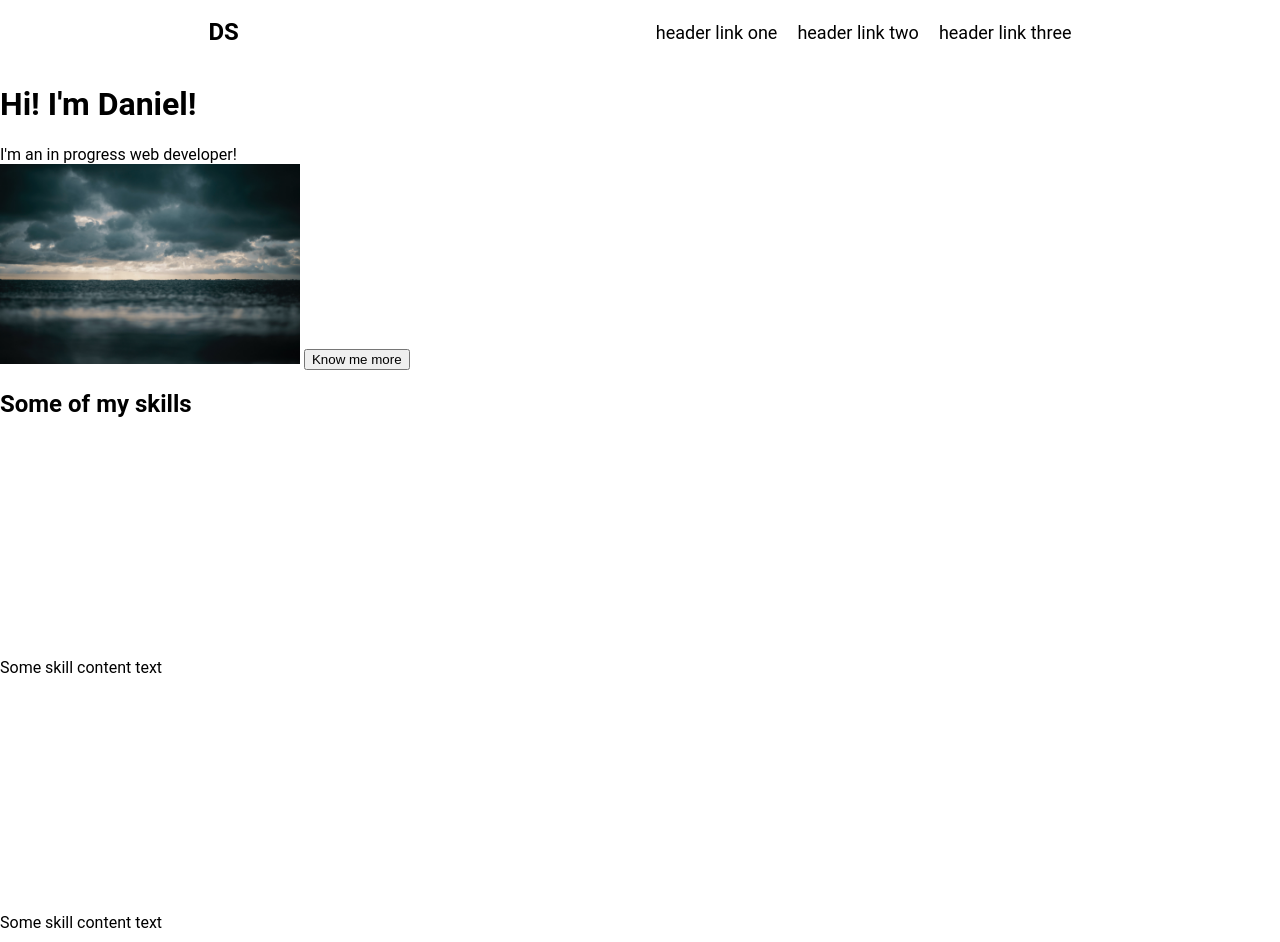
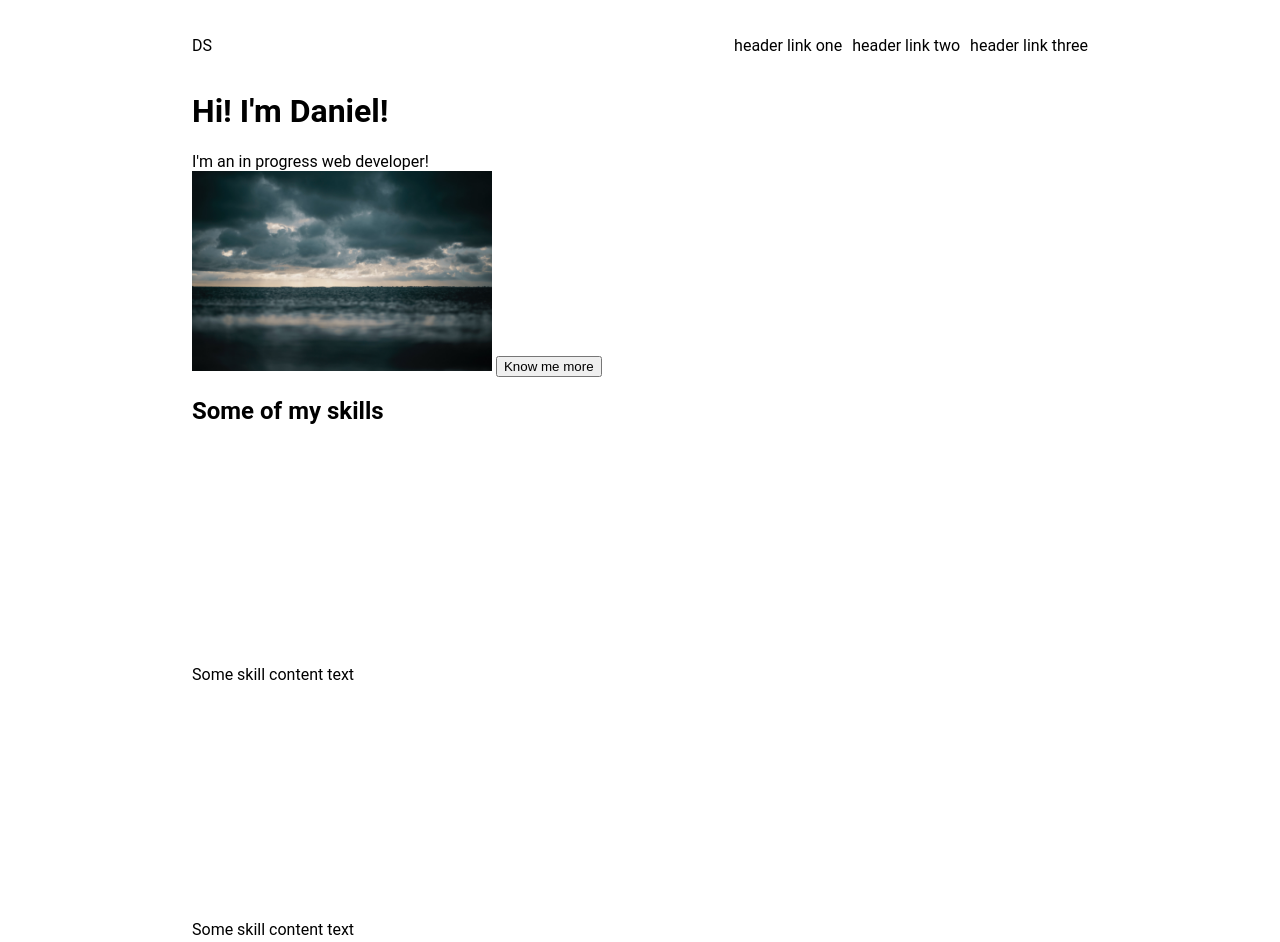
Before and after one commit to maj-daniel/landing-page, a plain HTML site: page index.html in a window 1280 px wide. Shown: the top 942 px of the page. Drawn offline with Linux system fonts and the light colour scheme.

Commit message:
Style: style header elements position
Also made changes to index in order to fix some elements
disposition, as also some classes.

```diff
--- a/css/style.css
+++ b/css/style.css
@@ -3,27 +3,28 @@ body {
     margin: 0;
 }
 
-.header {
-    display: flex;
-    margin: 0;
-    justify-content: space-around;
-    align-items: center;
-    height: 64px;
-}
-
-.logo {
-    font-weight: bolder;
-    font-size: 24px;
-}
-
-ul {
-    display: flex;
-    padding: 0;
-    list-style-type: none;
-    gap: 20px;
-    font-size: 18px;
+.header,
+.hero,
+.cards-section,
+.quote-section,
+.footer,
+.call-section {
+    padding: 0 15%;
 }
 
 img {
     height: 200px;
 }
+
+.header {
+    display: flex;
+    justify-content: space-between;
+    align-items: center;
+    padding-top: 20px;
+}
+
+ul {
+    list-style-type: none;
+    display: flex;
+    gap: 10px;
+}
--- a/index.html
+++ b/index.html
@@ -50,14 +50,14 @@
                     <p>Some skill content text</p>
                 </div>
             </div>
-
-            <div class="quote-section">
-                <p class="quote">Here goes an quote</p>
-                <p class="autor">Here goes the quote's autor</p>
-            </div>
         </div>
 
-        <div class="call-action">
+        <div class="quote-section">
+            <p class="quote">Here goes an quote</p>
+            <p class="autor">Here goes the quote's autor</p>
+        </div>
+
+        <div class="call-section">
             <div class="box">
                 <p class="call">This is a call!</p>
                 <p class="call-description">This is the call's description</p>
```
